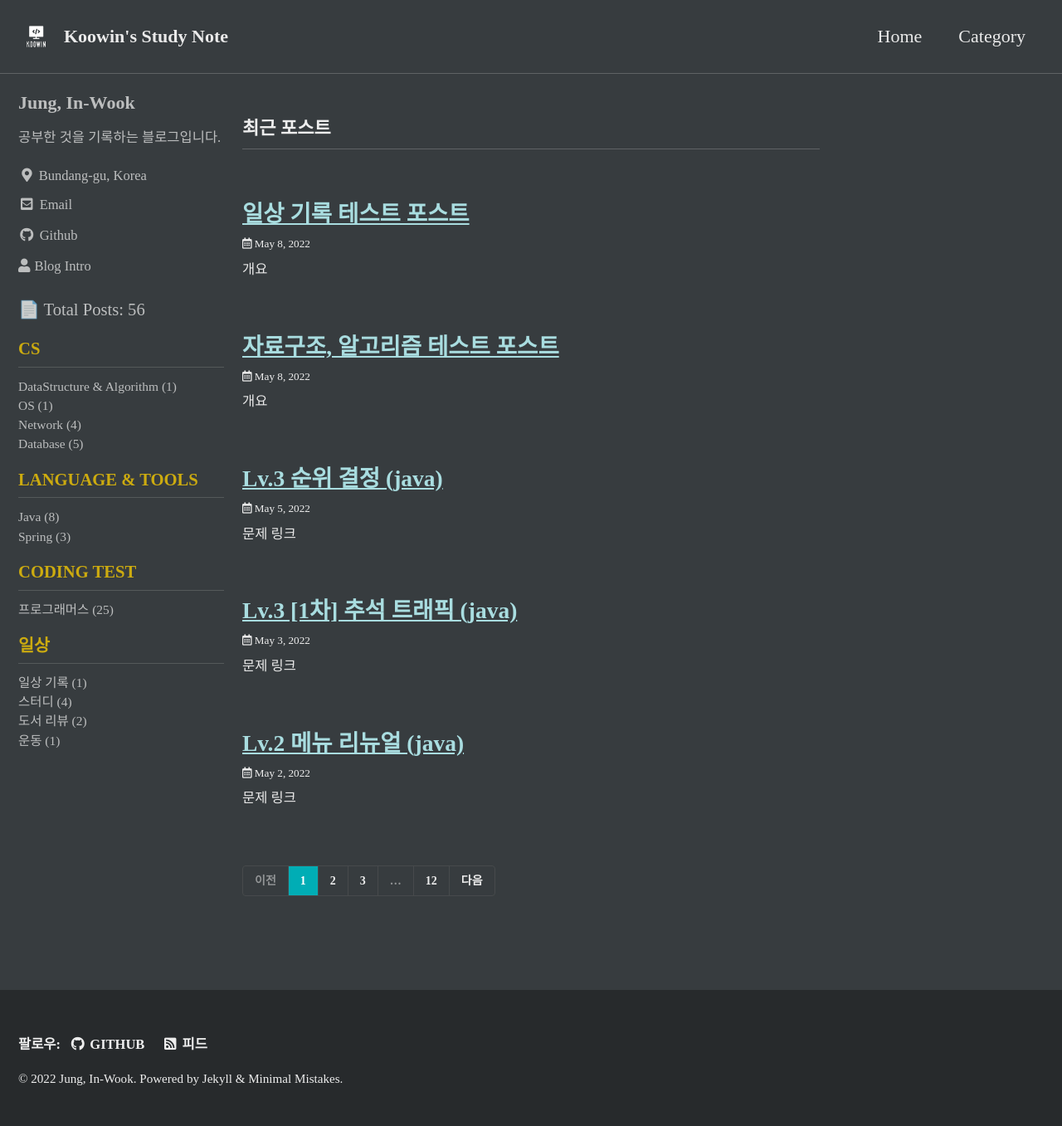
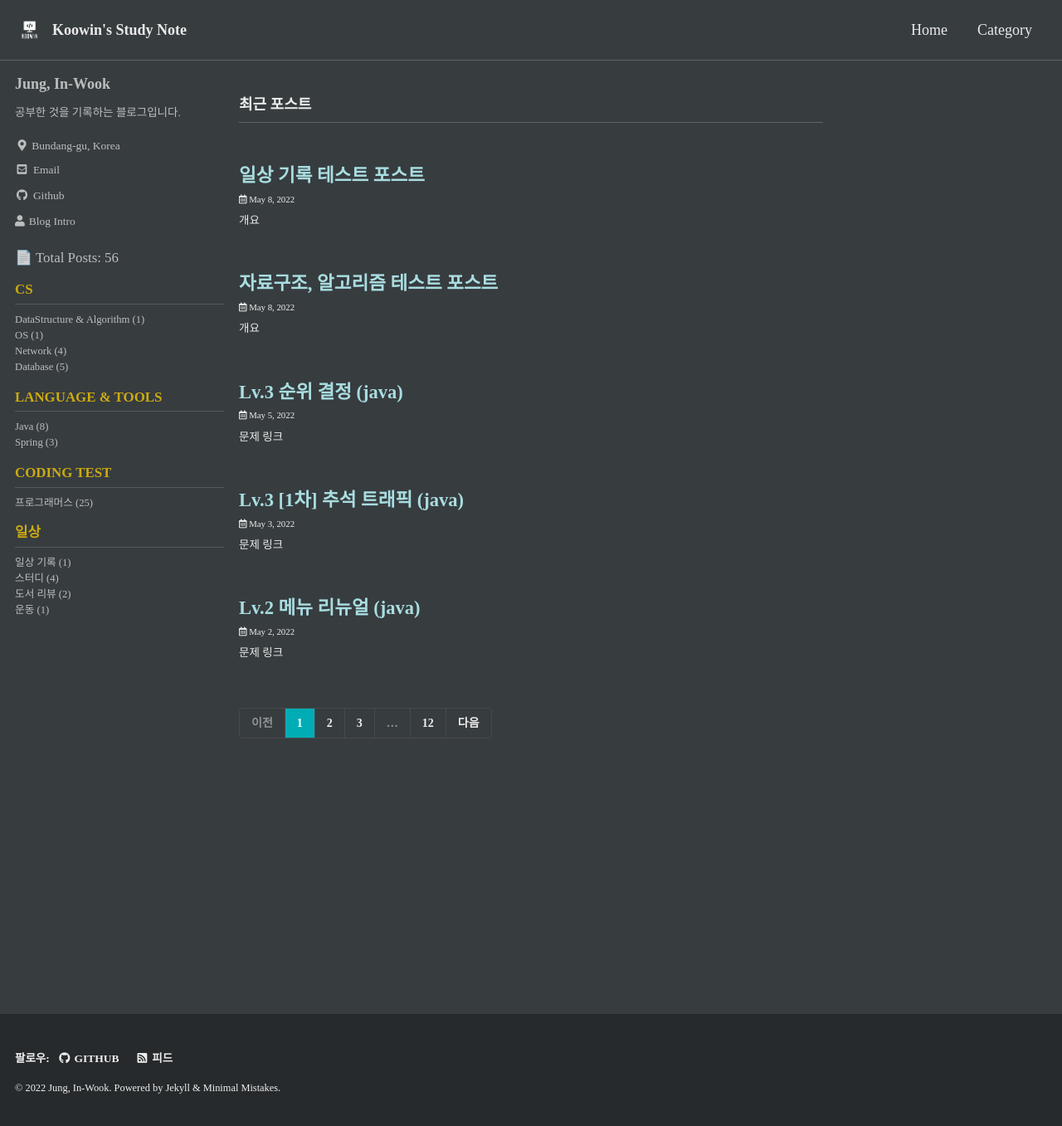
Before and after one commit to Koowin/koowin.github.io, a Jekyll site: the page built from index.html, in a window 1280 px wide and 1358 px high. Shown: the whole window at 83% size. Built offline with Jekyll 4.4.1, drawn with Linux system fonts in a browser that asks for light colours; cached includes are drawn as plain includes; some web fonts are replaced; the list of posts is cut into pages by our own code.

Commit message:
update: link style

```diff
--- a/_sass/minimal-mistakes/_base.scss
+++ b/_sass/minimal-mistakes/_base.scss
@@ -129,6 +129,7 @@ blockquote {
 /* links */
 
 a {
+  text-decoration: none;
   &:focus {
     @extend %tab-focus;
   }
--- a/_sass/minimal-mistakes/_reset.scss
+++ b/_sass/minimal-mistakes/_reset.scss
@@ -15,11 +15,11 @@ html {
   }
 
   @include breakpoint($large) {
-    font-size: 20px;
+    font-size: 18px;
   }
 
   @include breakpoint($x-large) {
-    font-size: 22px;
+    font-size: 18px;
   }
 
   -webkit-text-size-adjust: 100%;
```
